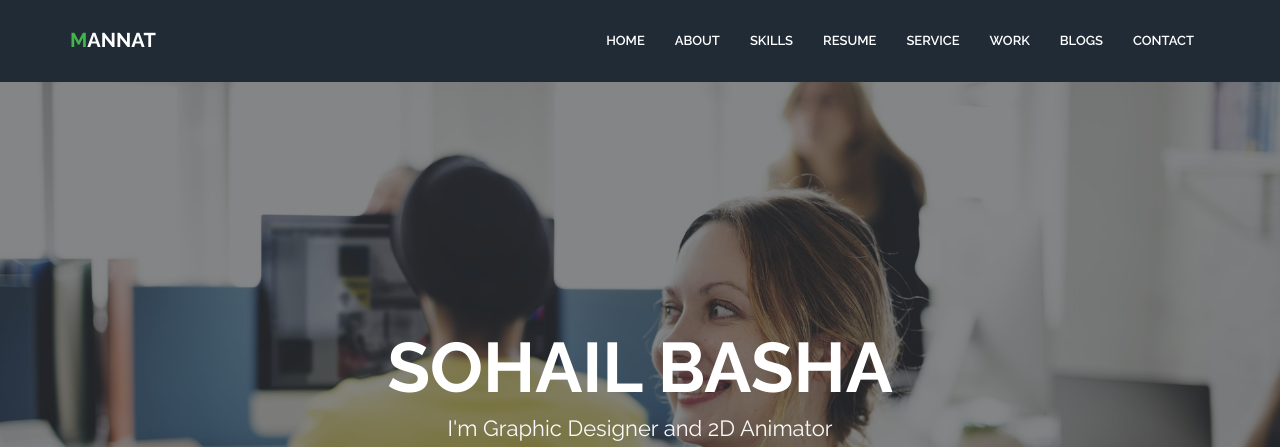
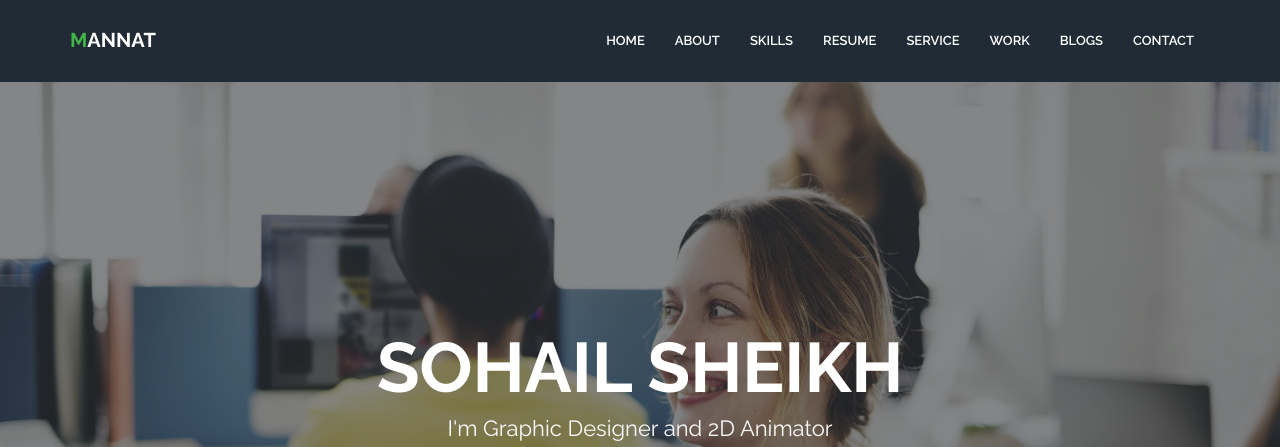
Before and after one commit to Sohailaqeel/Sohailaqeel.github.io, a plain HTML site: page index-2.html in a window 1280 px wide. Shown: the top 447 px of the page. Drawn offline with Linux system fonts and the light colour scheme.

Commit message:
Revert "My third commit"
This reverts commit d25f8e133ec4af3150a2e59b693dac5c500d3c75.

```diff
--- a/index-2.html
+++ b/index-2.html
@@ -126,7 +126,7 @@
                         <div class="row">
                             <div class="col-md-12 col-xs-12">
                                 <div class="header-text text-center">
-                                    <h2>SOHAIL BASHA</h2>
+                                    <h2>SOHAIL SHEIKH</h2>
                                     <p>I'm Graphic Designer and 2D Animator</p>
                                     <div class="social-links header-links">
                                         <ul>
```
